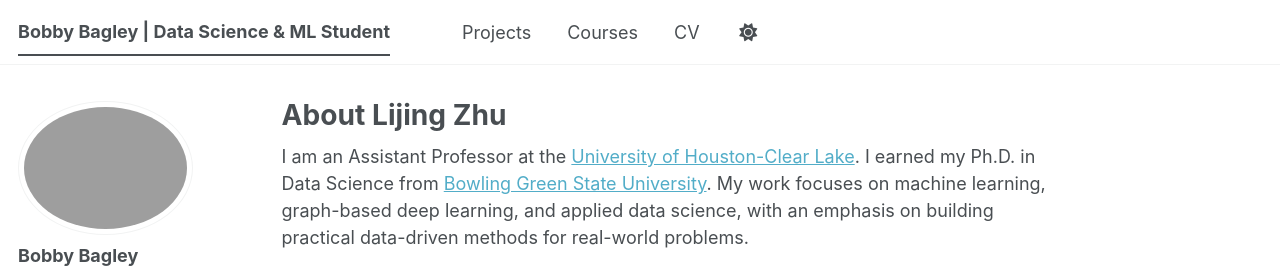
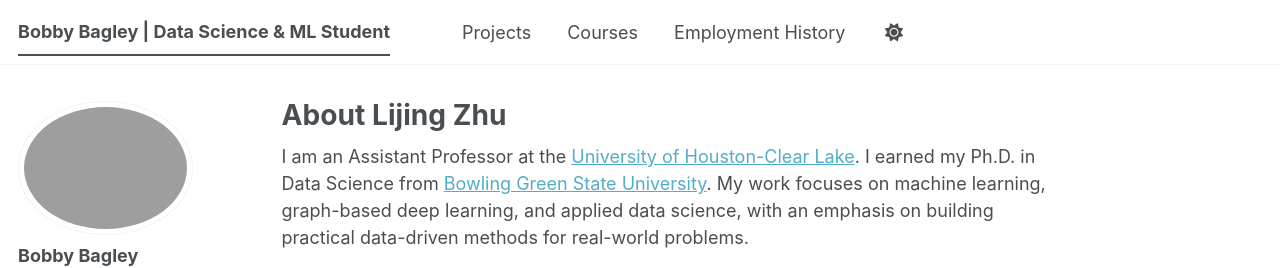
Before and after one commit to Bobby-Bag/Bobby-Bag.github.io, a Jekyll site: the page built from _pages/about.md, in a window 1280 px wide. Shown: the top 268 px of the page. Built offline with Jekyll 4.4.1, drawn with Linux system fonts in a browser that asks for light colours; a script bundle is joined from its source files by our own code; library files that are not in the unit come from our copies.

Commit message:
Add Employment History to navigation and comment CV

```diff
--- a/_data/navigation.yml
+++ b/_data/navigation.yml
@@ -23,14 +23,17 @@ main:
   - title: "Courses"
     url: /courses/
 
+  - title: "Employment History"
+    url: /emphist/
+
   # - title: "Portfolio"
   #   url: /portfolio/
 
   # - title: "Blog Posts"
   #   url: /year-archive/
 
-  - title: "CV"
-    url: /cv/
+  # - title: "CV"
+  #  url: /cv/
 
   # - title: "CV"
   #   url: /cv-json/
```
